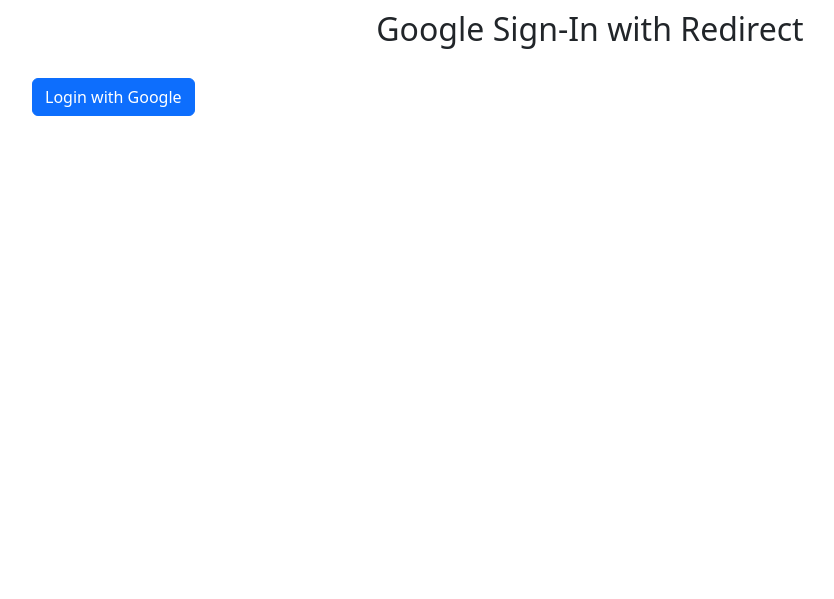
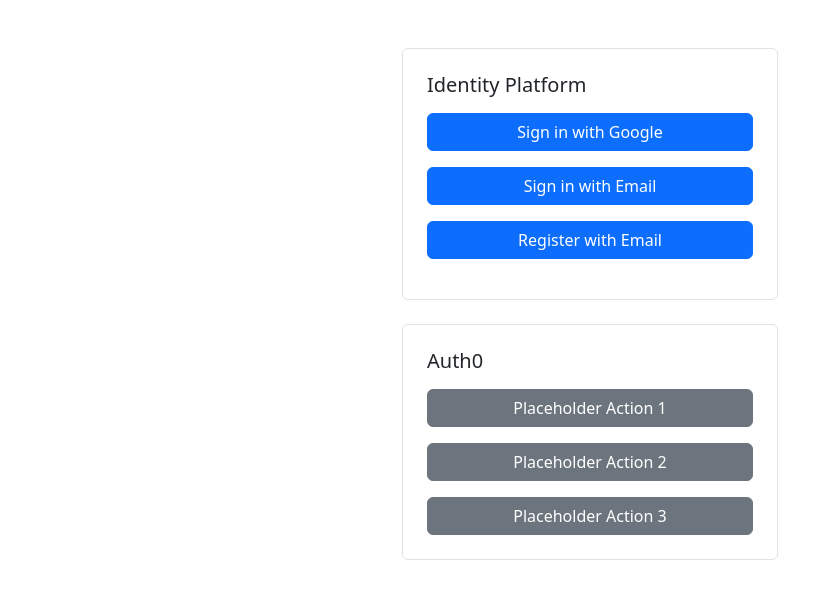
Before and after one commit to Rwwwrl/_google_cloud_hello_world_fastapi_application, a Python web app: template app/api/users/templates/index.html in a window 1280 px wide. Shown: the top 599 px of the page, without its empty margins (50-884 px from the left). Run offline with Jinja, Linux system fonts and the light colour scheme; the template is opened without the code that fills it: most values are stand-ins (such as "Sample title", 1, 10 or a date in 2020); some libraries are stand-ins or nearby versions.

Commit message:
2fa (#11)

```diff
--- a/app/api/users/templates/index.html
+++ b/app/api/users/templates/index.html
@@ -3,7 +3,7 @@
   <head>
     <meta charset="UTF-8" />
     <meta name="viewport" content="width=device-width, initial-scale=1.0" />
-    <title>Google Redirect Login</title>
+    <title>Google Redirect Login (v9+)</title>
     <link
       href="https://cdn.jsdelivr.net/npm/bootstrap@5.3.3/dist/css/bootstrap.min.css"
       rel="stylesheet"
@@ -12,56 +12,134 @@
       rel="stylesheet"
       href="{{ url_for('static', path='/api/users/index.css') }}"
     />
-    <script src="https://www.gstatic.com/firebasejs/8.0/firebase.js"></script>
   </head>
   <body>
-    <div class="container">
-      <h2 class="header-google-sign-in-with-redirect">
-        Google Sign-In with Redirect
-      </h2>
-      <button type="button" class="btn btn-primary" id="google-login-btn">
-        Login with Google
+    <div class="container my-5" style="max-width: 400px">
+      <!-- First rectangle: Identity Platform -->
+      <div class="border rounded p-4 mb-4">
+        <h5 class="mb-3">Identity Platform</h5>
+
+        <button
+          type="button"
+          id="google-login-btn"
+          class="btn btn-primary w-100 mb-3"
+        >
+          Sign in with Google
         </button>
 
-      <script>
-        var config = {
+        <button
+          type="button"
+          id="email-password-login-btn"
+          class="btn btn-primary w-100 mb-3"
+        >
+          Sign in with Email
+        </button>
+
+        <button
+          type="button"
+          id="email-password-register-btn"
+          class="btn btn-primary w-100"
+        >
+          Register with Email
+        </button>
+
+        <div id="recaptcha-container" class="mt-3"></div>
+      </div>
+
+      <!-- Second rectangle: Auth0 -->
+      <div class="border rounded p-4">
+        <h5 class="mb-3">Auth0</h5>
+
+        <button type="button" class="btn btn-secondary w-100 mb-3">
+          Placeholder Action 1
+        </button>
+        <button type="button" class="btn btn-secondary w-100 mb-3">
+          Placeholder Action 2
+        </button>
+        <button type="button" class="btn btn-secondary w-100">
+          Placeholder Action 3
+        </button>
+      </div>
+    </div>
+
+    <script type="module">
+      import { initializeApp } from "https://www.gstatic.com/firebasejs/9.22.2/firebase-app.js";
+      import {
+        getAuth,
+        GoogleAuthProvider,
+        signInWithPopup,
+        signInWithEmailAndPassword,
+        createUserWithEmailAndPassword,
+      } from "https://www.gstatic.com/firebasejs/9.22.2/firebase-auth.js";
+
+      const firebaseConfig = {
         apiKey: "{{ api_key }}",
         authDomain: "{{ auth_domain }}",
       };
-        firebase.initializeApp(config);
-        const auth = firebase.auth();
-        const provider = new firebase.auth.GoogleAuthProvider();
+      const app = initializeApp(firebaseConfig);
+      const auth = getAuth(app);
+      const provider = new GoogleAuthProvider();
 
-        let google_identity_access_token = null;
-
-        function googleSignIn() {
-          auth
-            .signInWithPopup(provider)
-            .then((result) => {
-              if (result.user) {
-                result.user.getIdToken().then((token) => {
-                  google_identity_access_token = token;
-                  console.log(token);
-                });
-
-                if (result.additionalUserInfo.isNewUser == true) {
-                  console.log("new user registered");
+      async function googleSignIn() {
+        try {
+          const result = await signInWithPopup(auth, provider);
+          const user = result.user;
+          const idToken = await user.getIdToken();
+          console.log("ID token:", idToken);
+          console.log(
+            result._tokenResponse?.isNewUser ? "New user" : "Existing user"
+          );
+        } catch (error) {
+          if (error.code === "auth/multi-factor-auth-required") {
+            console.log("MFA required:", error.customData._serverResponse);
           } else {
-                  console.log("old user logined");
+            console.error("Sign-in error:", error);
           }
         }
-            })
-            .catch((error) => {
-              console.error("Sign-in error:", error);
-            });
+      }
+
+      async function emailPasswordSignIn() {
+        const email = "aleksei.sosov@youth-prevention.com";
+        const password = "Blabla010203!";
+        try {
+          const result = await signInWithEmailAndPassword(
+            auth,
+            email,
+            password
+          );
+          console.log(
+            "Email sign-in ID token:",
+            await result.user.getIdToken()
+          );
+        } catch (error) {
+          console.error("Email sign-in error:", error);
+        }
+      }
+
+      async function emailPasswordRegister() {
+        const email = "aleksei.sosov@youth-prevention.com";
+        const password = "Blabla010203!";
+        try {
+          const result = await createUserWithEmailAndPassword(
+            auth,
+            email,
+            password
+          );
+          console.log("Registration ID token:", await result.user.getIdToken());
+        } catch (error) {
+          console.error("Registration error:", error);
+        }
       }
 
       document
         .getElementById("google-login-btn")
-          .addEventListener("click", () => {
-            googleSignIn();
-          });
+        .addEventListener("click", googleSignIn);
+      document
+        .getElementById("email-password-login-btn")
+        .addEventListener("click", emailPasswordSignIn);
+      document
+        .getElementById("email-password-register-btn")
+        .addEventListener("click", emailPasswordRegister);
     </script>
-    </div>
   </body>
 </html>
--- a/prettier.config.js
+++ b/prettier.config.js
@@ -2,7 +2,7 @@
     tabWidth: 4, // default
     overrides: [
         {
-            files: ["*.yaml", "*.yml"],
+            files: ["*.yaml", "*.yml", "*.html"],
             options: {
                 tabWidth: 2,
             },
--- a/pyproject.toml
+++ b/pyproject.toml
@@ -1,6 +1,6 @@
 [tool.poetry]
 name = "fastapi-hello-world"
-version = "0.5.0"
+version = "0.6.0"
 description = ""
 authors = ["Aleksei Sosov <forgithublesh@yandex.ru>"]
 package-mode = false
--- a/static/api/users/index.css
+++ /dev/null
@@ -1,4 +0,0 @@
-.header-google-sign-in-with-redirect {
-  text-align: center;
-  margin: 10px 0 30px 0;
-}
```
Also changed, not shown: app/api/users/routes.py (+1 -8 lines), cloud_functions/beforeCreate_tmp/index.js (added, +11 -0 lines), cloud_functions/beforeCreate_tmp/package.json (added, +8 -0 lines), cloud_functions/beforeSignin_tmp/index.js (added, +12 -0 lines), cloud_functions/beforeSignin_tmp/package.json (added, +8 -0 lines), 2 other files. Lines whose indentation alone changed are shown as unchanged.
